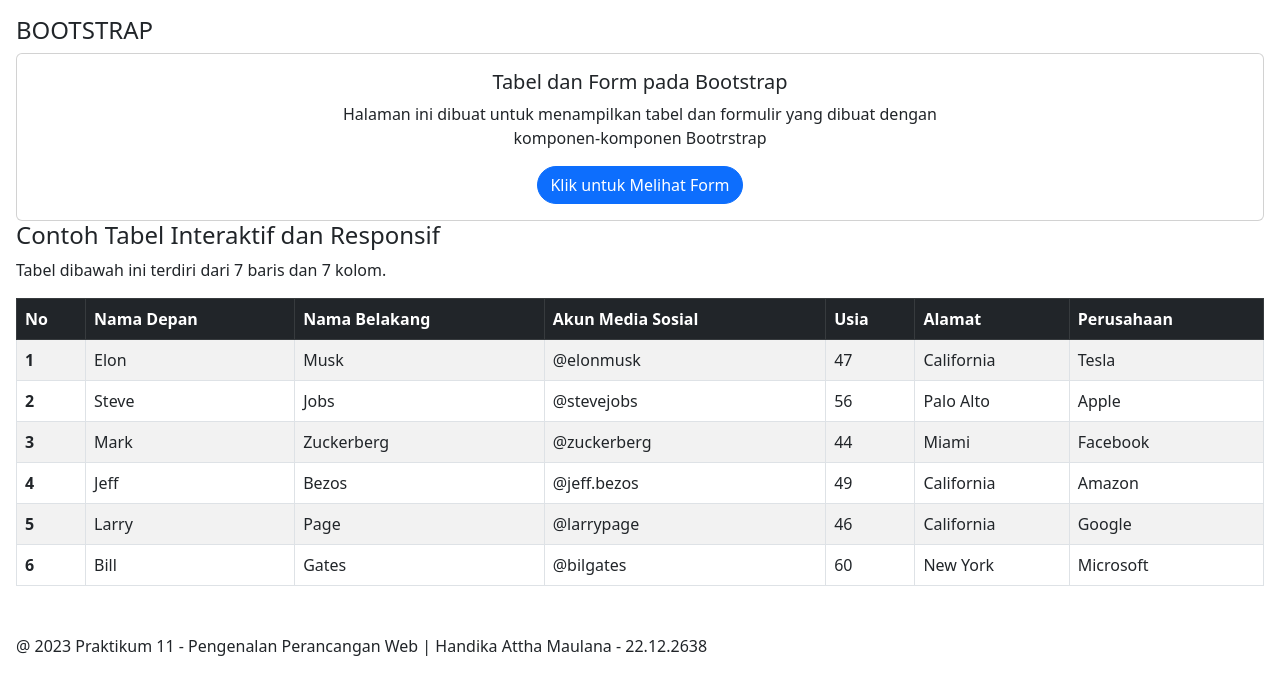
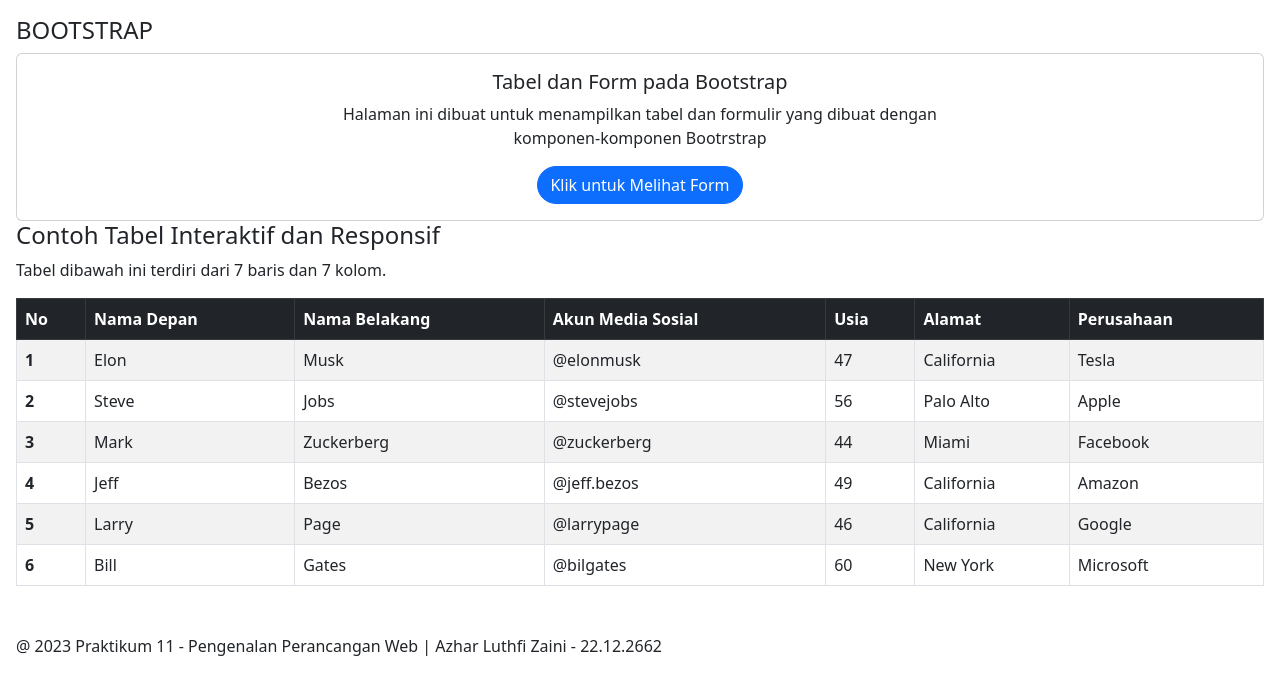
Before and after one commit to Lutpiiz/contoh, a plain HTML site: page index.html in a window 1280 px wide. Drawn offline with nearby package versions, Linux system fonts and the light colour scheme.

Commit message:
Update index.html

```diff
--- a/index.html
+++ b/index.html
@@ -98,7 +98,7 @@ crossorigin="anonymous"></script>
     </tbody>
   </table>
   <footer class="mt-5">
-    <div class="fs-6">@ 2023 Praktikum 11 - Pengenalan Perancangan Web | Handika Attha Maulana - 22.12.2638</div>
+    <div class="fs-6">@ 2023 Praktikum 11 - Pengenalan Perancangan Web | Azhar Luthfi Zaini - 22.12.2662</div>
 </footer>
 </head>
 </body>
```
